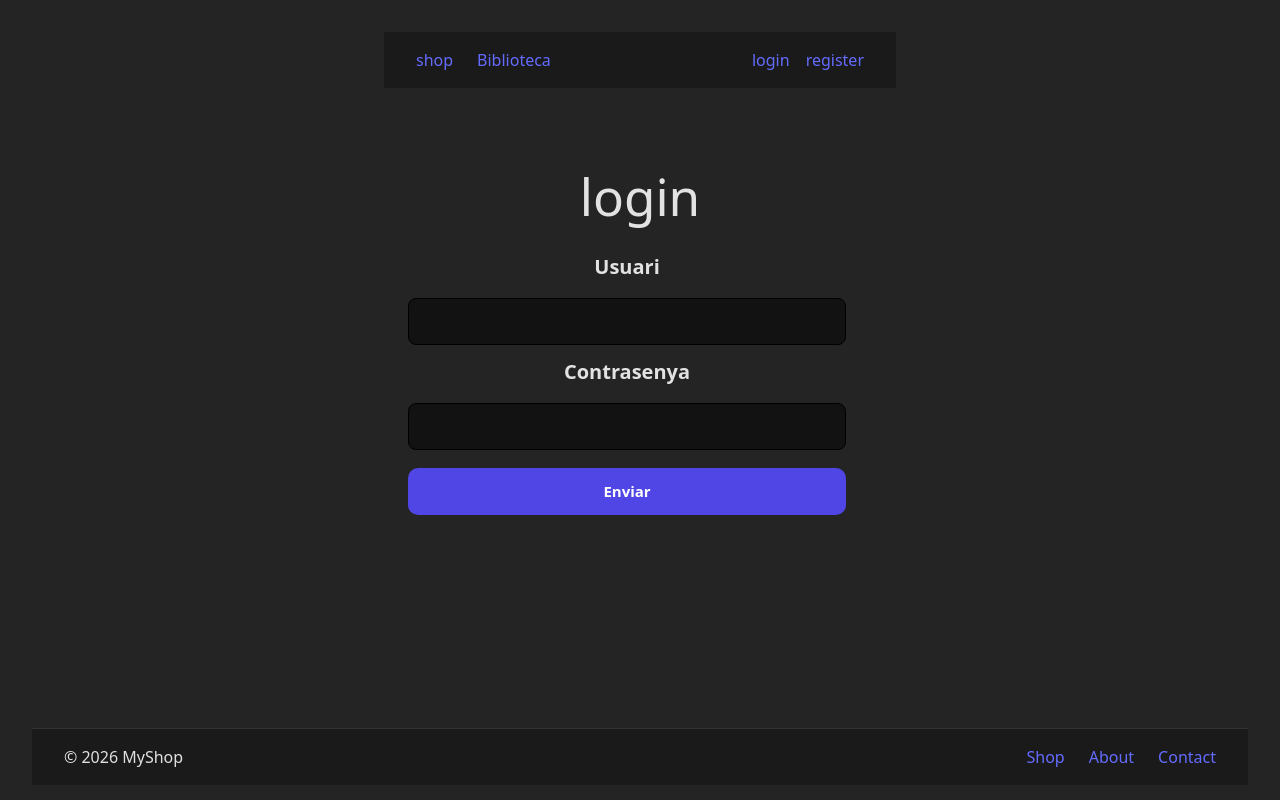
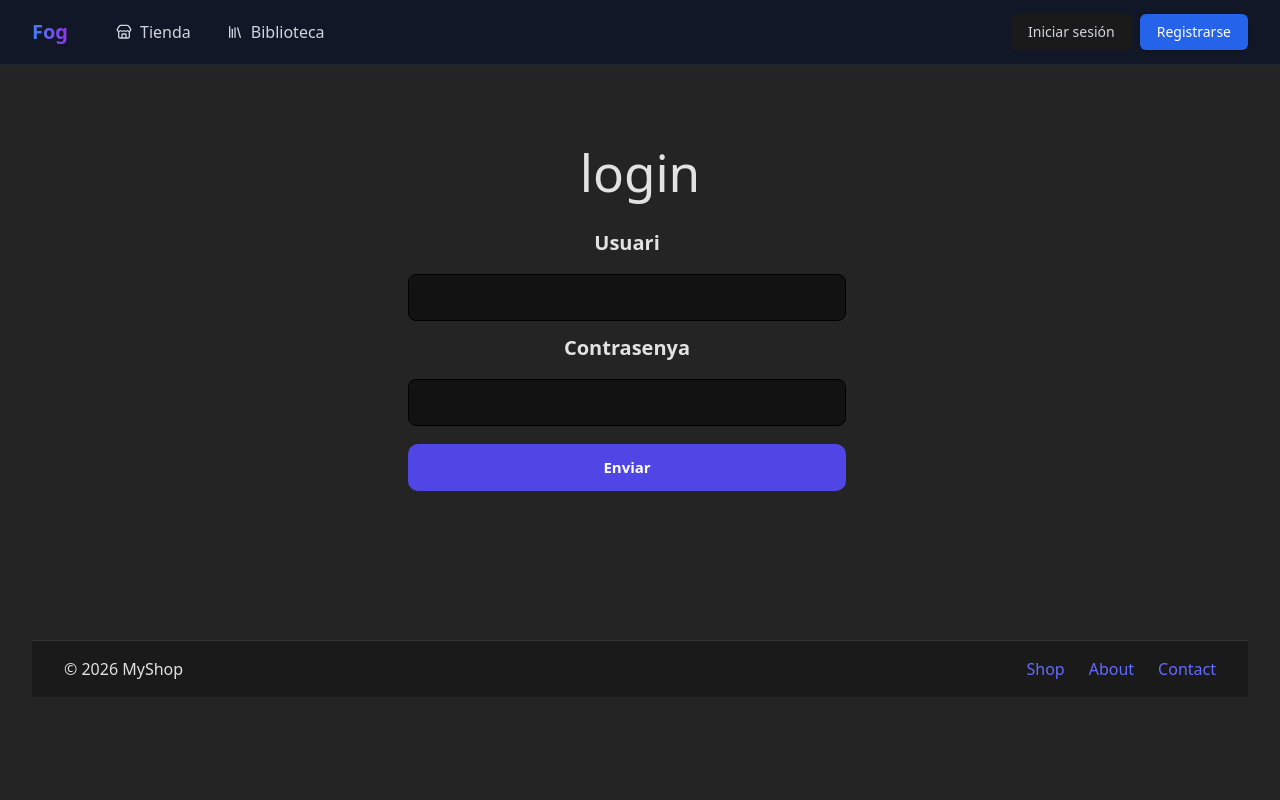
Before and after one commit to jaumevanobelda/fog, a React app in the folder frontend/: page /auth/login in a window 1280 px wide. Built offline with nearby package versions, Linux system fonts and the light colour scheme; the HTML template or start-up script is replaced by a standard one.

Commit message:
disseny header

```diff
--- a/frontend/src/App.css
+++ b/frontend/src/App.css
@@ -5,9 +5,11 @@
   padding: 2rem;
   text-align: center;
   padding-bottom: 0;
+  padding-top: 0;
 }
 .mainPage{
   min-height: 80vh;
+  padding-top: 4rem;
 }
 .logo {
   height: 6em;
--- a/frontend/src/components/layout/header/Header.tsx
+++ b/frontend/src/components/layout/header/Header.tsx
@@ -1,65 +1,70 @@
 import { useUser } from '../../../context/userContext';
-import './Header.css'
 import { Link } from 'react-router-dom'
 import { logout } from "../../../services/authService";
 import Cart from '@/components/cart/Cart';
 import { Avatar, AvatarFallback, AvatarImage } from "@/components/ui/avatar"
 import { Button } from "@/components/ui/button"
-import { DropdownMenu, DropdownMenuContent, DropdownMenuItem, DropdownMenuTrigger } from "@/components/ui/dropdown-menu"
-import { UserRoundIcon } from 'lucide-react';
+import { DropdownMenu, DropdownMenuContent, DropdownMenuItem, DropdownMenuSeparator, DropdownMenuTrigger } from "@/components/ui/dropdown-menu"
+import { UserRoundIcon, StoreIcon, LibraryIcon, LogOutIcon } from 'lucide-react';
 import { Popover, PopoverContent, PopoverTrigger } from "@/components/ui/popover"
 import { Friends } from '@/components/user/Friends';
 
 export default function Header() {
   const { userLogged, user } = useUser();
-  // console.log("User ",user);
 
   return (
-    <>
-      <div className='navmenu'>
-        <nav className="topnav">
-          <div><Link to="/">shop</Link></div>
-          <div><Link to="/library">Biblioteca</Link></div>
-        </nav>
-        <div className='userMenu'>
-          {userLogged ? Logged() : noLogged()}
+    <header className="fixed top-0 left-0 right-0 z-50 bg-gray-900/95 backdrop-blur-sm border-b border-gray-800">
+      <div className="max-w-7xl mx-auto px-4 sm:px-6 lg:px-8">
+        <div className="flex items-center justify-between h-16">
+          <div className="flex items-center gap-8">
+            <Link to="/" className="text-xl font-bold bg-gradient-to-r from-blue-500 to-purple-600 bg-clip-text text-transparent">
+              Fog
+            </Link>
+
+            <nav className="hidden sm:flex items-center gap-1">
+              <Link to="/" className="flex items-center gap-2 px-4 py-2 rounded-lg text-gray-300 hover:text-white hover:bg-gray-800/50 transition-all">
+                <StoreIcon className="h-4 w-4" />
+                <span>Tienda</span>
+              </Link>
+              <Link to="/library" className="flex items-center gap-2 px-4 py-2 rounded-lg text-gray-300 hover:text-white hover:bg-gray-800/50 transition-all">
+                <LibraryIcon className="h-4 w-4" />
+                <span>Biblioteca</span>
+              </Link>
+            </nav>
+          </div>
+
+          <div className="flex items-center gap-2">
+            {userLogged ? loggedMenu() : notLoggedMenu()}
+          </div>
         </div>
-
       </div>
-    </>
+    </header>
   )
 
-
-
-  function noLogged() {
+  function notLoggedMenu() {
     return (
       <>
-        <div><Link to="/auth/login">login</Link></div>
-        <div><Link to="/auth/register">register</Link></div>
+        <Link to="/auth/login">
+          <Button variant="ghost" className="text-gray-300 hover:text-white">
+            Iniciar sesión
+          </Button>
+        </Link>
+        <Link to="/auth/register">
+          <Button className="bg-blue-600 hover:bg-blue-700 text-white">
+            Registrarse
+          </Button>
+        </Link>
       </>
     )
   }
-  function Logged() {
+
+  function loggedMenu() {
     return (
       <>
-        <DropdownMenu>
-          <DropdownMenuTrigger asChild>
-            <Button variant="ghost" size="icon" className="rounded-full">
-              <Avatar>
-                <AvatarImage src={user?.image} alt={user?.username} />
-                <AvatarFallback>{user?.username || "Avatar"} </AvatarFallback>
-              </Avatar>
-            </Button>
-          </DropdownMenuTrigger>
-          <DropdownMenuContent className="w-32">
-            <DropdownMenuItem onClick={logout}>Log out</DropdownMenuItem>
-          </DropdownMenuContent>
-        </DropdownMenu>
-
         <Popover>
           <PopoverTrigger asChild>
-            <Button variant="ghost" size="icon" className="rounded-full">
-              <UserRoundIcon />
+            <Button variant="ghost" size="icon" className="rounded-full text-gray-300 hover:text-white hover:bg-gray-800/50">
+              <UserRoundIcon className="h-5 w-5" />
             </Button>
           </PopoverTrigger>
           <PopoverContent className="w-80 p-0" align="center">
@@ -67,7 +72,33 @@ export default function Header() {
           </PopoverContent>
         </Popover>
 
-        <Cart></Cart>
+        <Cart />
+        <DropdownMenu>
+          <DropdownMenuTrigger asChild>
+            <Button variant="ghost" size="icon" className="rounded-full">
+              <Avatar className="h-9 w-9 border-2 border-gray-700 hover:border-blue-500 transition-colors">
+                <AvatarImage src={user?.image} alt={user?.username} />
+                <AvatarFallback className="bg-gradient-to-br from-blue-500 to-purple-600 text-white text-sm font-semibold">
+                  {user?.username?.charAt(0).toUpperCase() || "U"}
+                </AvatarFallback>
+              </Avatar>
+            </Button>
+          </DropdownMenuTrigger>
+          <DropdownMenuContent className="w-48" align="end">
+            <div className="px-3 py-2 border-b border-gray-700">
+              <p className="text-sm font-medium text-white">{user?.username}</p>
+              {user?.email && <p className="text-xs text-gray-500">{user.email}</p>}
+            </div>
+            <DropdownMenuSeparator />
+            <DropdownMenuItem
+              onClick={logout}
+              className="text-red-400 focus:text-red-300 focus:bg-red-500/10 cursor-pointer"
+            >
+              <LogOutIcon className="h-4 w-4 mr-2" />
+              Cerrar sesión
+            </DropdownMenuItem>
+          </DropdownMenuContent>
+        </DropdownMenu>
       </>
     )
   }
--- a/frontend/src/pages/library/library.css
+++ b/frontend/src/pages/library/library.css
@@ -1,6 +1,6 @@
 .library-container {
-  height: calc(100vh - 7rem);
-  max-height: calc(100vh - 7rem);
+  height: calc(100vh - 4rem);
+  max-height: calc(100vh - 4rem);
   overflow: hidden;
 }
 
```
